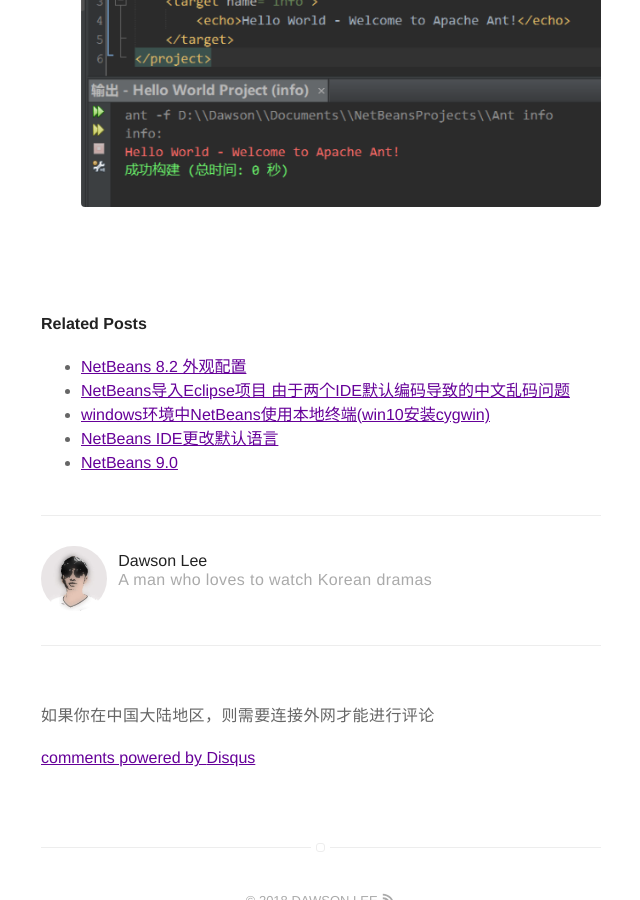
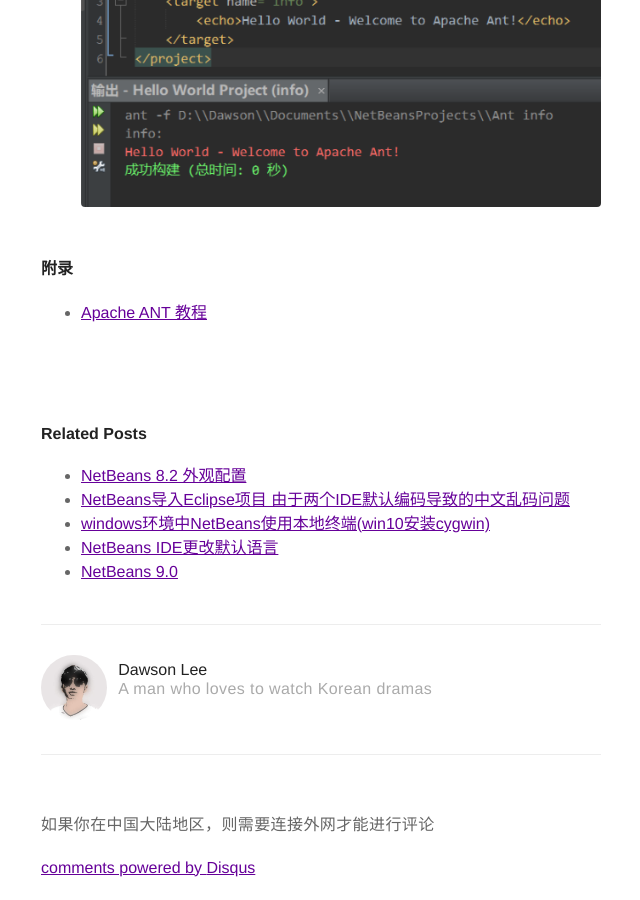
Before and after one commit to dawsonlee1790/dawsonlee1790.github.io, a Jekyll site: the page built from _posts/2018-09-28-NetBeans创建能被Ant运行的build.xml.md, in a window 1280 px wide and 900 px high, scrolled down 2158 px. Shown: the whole window, without its empty margins (319-959 px from the left). Built offline with Jekyll 4.4.1, drawn with Linux system fonts in a browser that asks for light colours; comment, search, counter and statistics services are not loaded.

Commit message:
发表新文章《NetBeans创建能被Ant运行的build.xml》

```diff
--- a/_posts/2018-09-28-NetBeans创建能被Ant运行的build.xml.md
+++ b/_posts/2018-09-28-NetBeans创建能被Ant运行的build.xml.md
@@ -50,3 +51,7 @@
 10. 在 **输出** 窗（窗口->输出;或者`ctrl+4`）中可以看到运行结果
 
     ![运行结果][5]
+
+#### 附录
+
+* [Apache ANT 教程][6]
```
Also changed, not shown: other parts of _posts/2018-09-28-NetBeans创建能被Ant运行的build.xml.md (+1 -0 lines).
